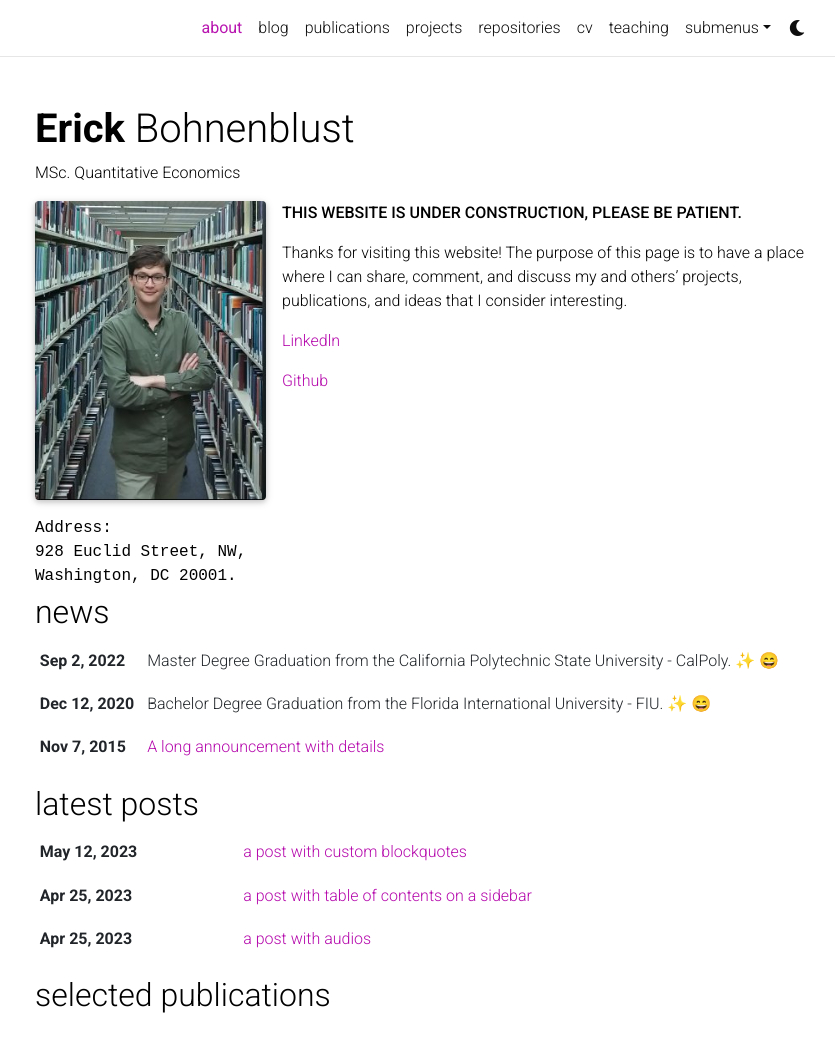
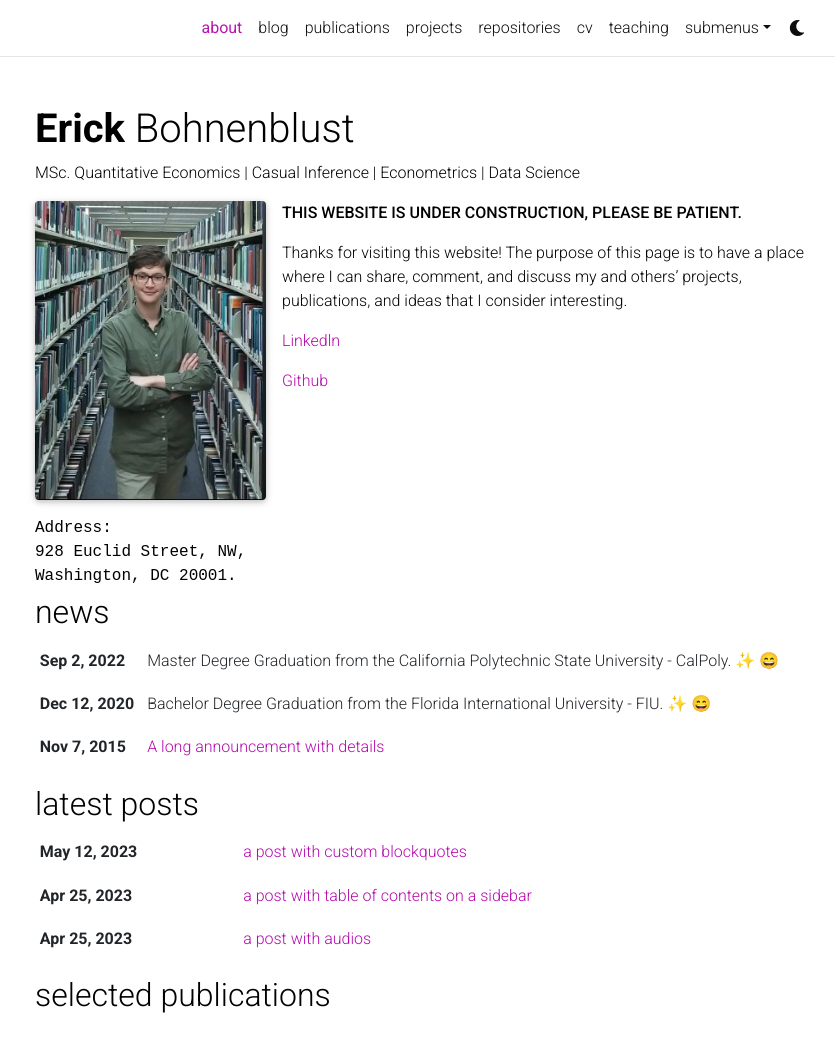
Before and after one commit to ebohnenb/ebohnenb.github.io, a Jekyll site: the page built from _pages/about.md, in a window 1280 px wide and 1332 px high, cut to the strip 0-1043 px from the top of the window. Shown: the whole strip, without its empty margins (220-1055 px from the left). Built offline with Jekyll 4.4.1, drawn with Linux system fonts in a browser that asks for light colours; full-size pictures stand in for the smaller copies a plugin makes; emoji names are drawn with the system emoji font; comment, search, counter and statistics services are not loaded; a style sheet for code colours, icons or effects is not loaded.

Commit message:
Update about.md

```diff
--- a/_pages/about.md
+++ b/_pages/about.md
@@ -2,7 +2,7 @@
 layout: about
 title: about
 permalink: /
-subtitle: MSc. Quantitative Economics # <a href='#'>Affiliations</a>. Address. Contacts. Moto. Etc.
+subtitle: MSc. Quantitative Economics | Casual Inference | Econometrics | Data Science # <a href='#'>Affiliations</a>. Address. Contacts. Moto. Etc.
 
 profile:
   align: left
```
